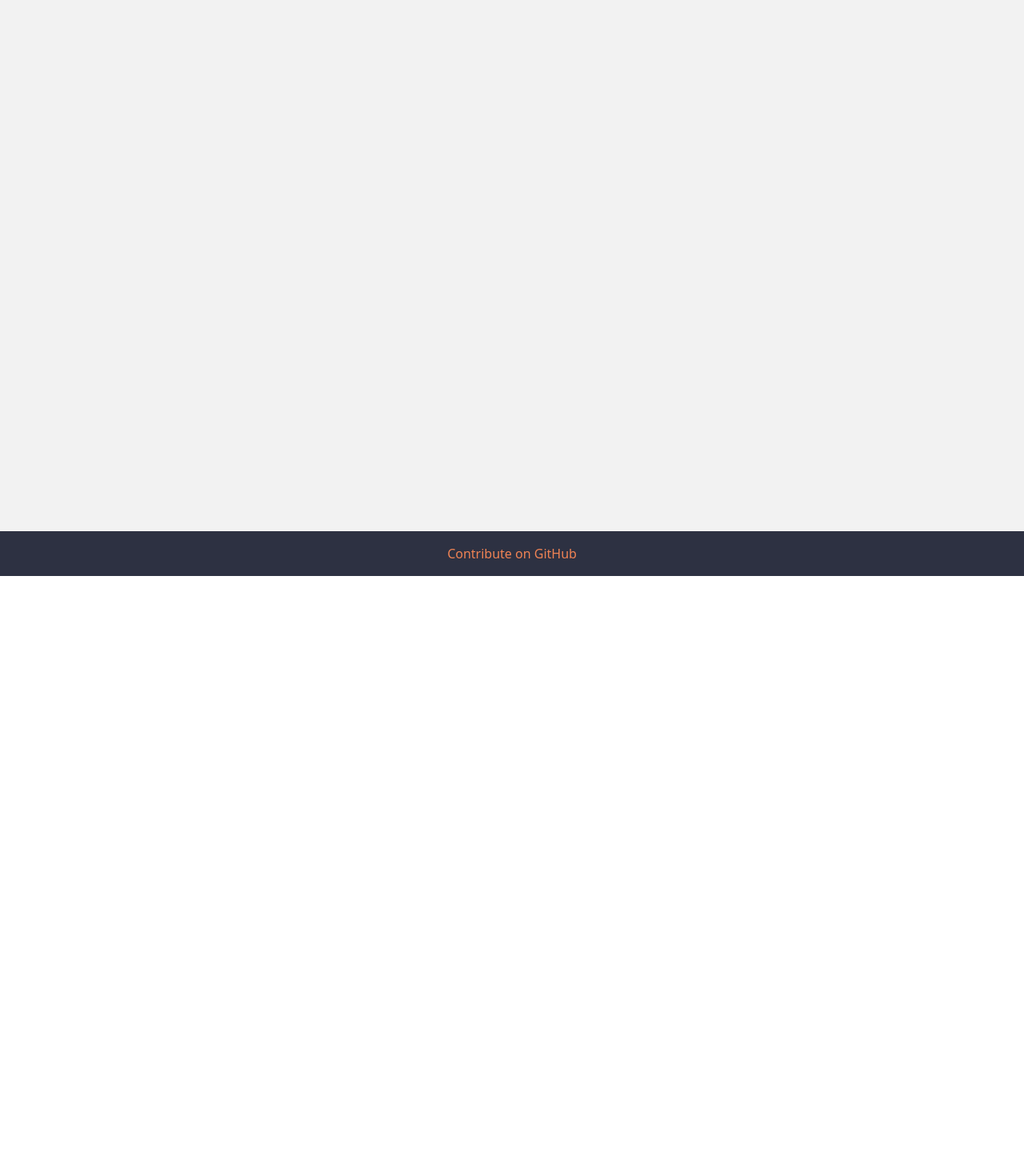
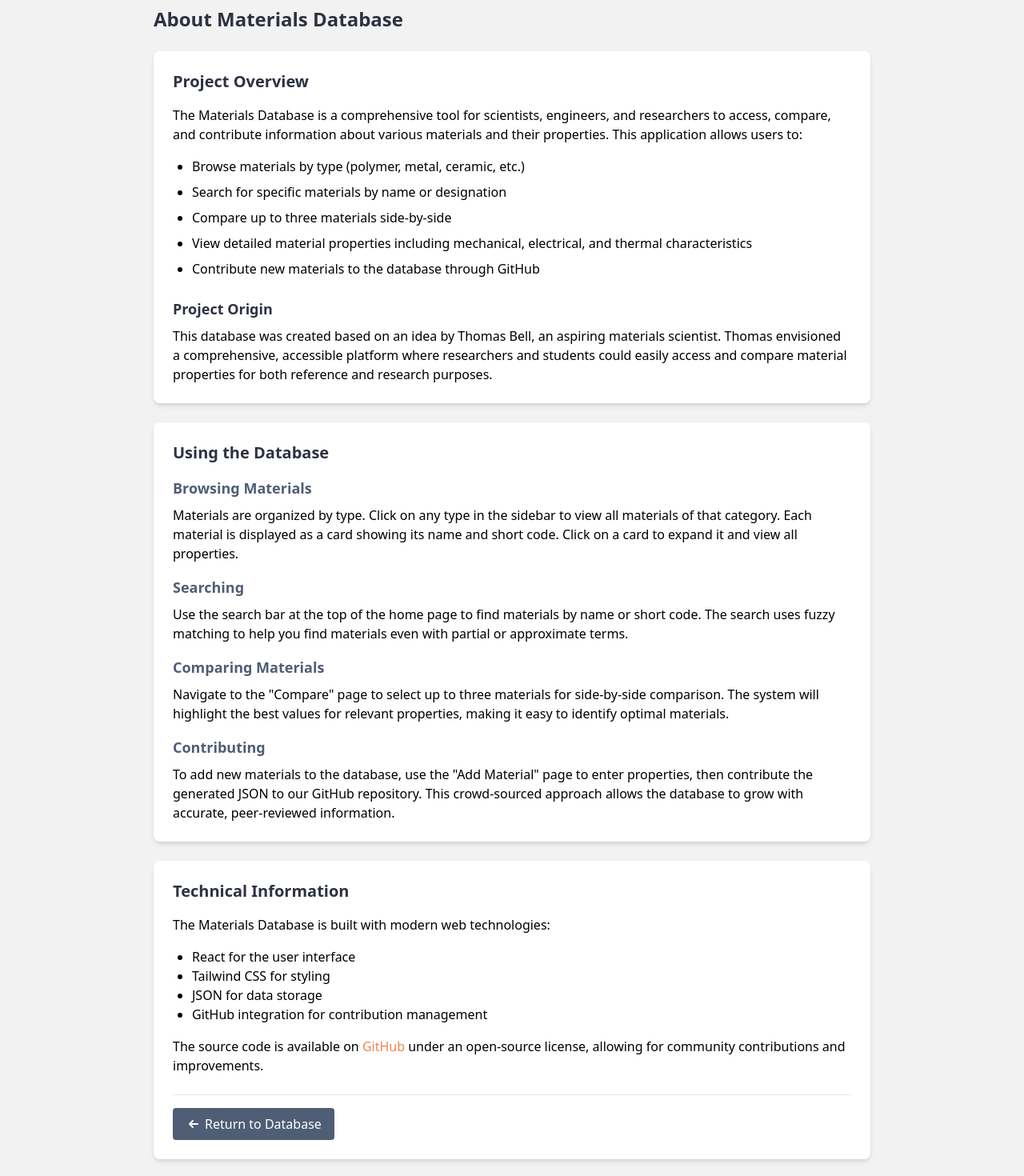
Before and after one commit to tommo395/material-database, a React (Create React App) app: page /info in a window 1280 px wide. Shown: the part 80-1550 px from the top of the page at 80% size. Before the commit the page ends 800 px from the top, so only its background shows below. Built offline with nearby package versions, Linux system fonts and the light colour scheme.

Commit message:
update all round

```diff
--- a/src/App.jsx
+++ b/src/App.jsx
@@ -1,10 +1,11 @@
-import React, { useState, useEffect } from 'react';
-import { BrowserRouter as Router, Routes, Route, Link } from 'react-router-dom';
-import Home from './pages/Home';
-import AddMaterial from './pages/AddMaterial';
-import MaterialTypePage from './pages/MaterialTypePage';
-import ComparisonPage from './pages/ComparisonPage';
-import { loadMaterials } from './data';
+import React, { useState, useEffect } from "react";
+import { BrowserRouter as Router, Routes, Route, Link } from "react-router-dom";
+import Home from "./pages/Home";
+import AddMaterial from "./pages/AddMaterial";
+import MaterialTypePage from "./pages/MaterialTypePage";
+import ComparisonPage from "./pages/ComparisonPage";
+import Info from "./pages/Info";
+import { loadMaterials } from "./data";
 
 function App() {
   const [materials, setMaterials] = useState([]);
@@ -34,11 +35,34 @@ function App() {
         <header className="bg-primary text-white shadow-md">
           <div className="container mx-auto px-4 py-4">
             <div className="flex flex-col md:flex-row justify-between items-center">
-              <Link to="/" className="text-2xl font-bold mb-4 md:mb-0">Materials Database</Link>
+              <Link to="/" className="text-2xl font-bold mb-4 md:mb-0">
+                Materials Database
+              </Link>
               <nav className="flex space-x-4">
-                <Link to="/" className="hover:text-accent transition-colors py-1 px-2 rounded hover:bg-primary-dark">Home</Link>
-                <Link to="/add" className="hover:text-accent transition-colors py-1 px-2 rounded hover:bg-primary-dark">Add Material</Link>
-                <Link to="/compare" className="hover:text-accent transition-colors py-1 px-2 rounded hover:bg-primary-dark">Compare</Link>
+                <Link
+                  to="/"
+                  className="hover:text-accent transition-colors py-1 px-2 rounded hover:bg-primary-dark"
+                >
+                  Home
+                </Link>
+                <Link
+                  to="/add"
+                  className="hover:text-accent transition-colors py-1 px-2 rounded hover:bg-primary-dark"
+                >
+                  Add Material
+                </Link>
+                <Link
+                  to="/compare"
+                  className="hover:text-accent transition-colors py-1 px-2 rounded hover:bg-primary-dark"
+                >
+                  Compare
+                </Link>
+                <Link
+                  to="/info"
+                  className="hover:text-accent transition-colors py-1 px-2 rounded hover:bg-primary-dark"
+                >
+                  Info
+                </Link>
               </nav>
             </div>
           </div>
@@ -46,9 +70,19 @@ function App() {
         <main className="container mx-auto px-4 py-6 flex-grow">
           <Routes>
             <Route path="/" element={<Home materials={materials} />} />
-            <Route path="/add" element={<AddMaterial materials={materials} />} />
-            <Route path="/type/:typeId" element={<MaterialTypePage materials={materials} />} />
-            <Route path="/compare" element={<ComparisonPage materials={materials} />} />
+            <Route
+              path="/add"
+              element={<AddMaterial materials={materials} />}
+            />
+            <Route
+              path="/type/:typeId"
+              element={<MaterialTypePage materials={materials} />}
+            />
+            <Route
+              path="/compare"
+              element={<ComparisonPage materials={materials} />}
+            />
+            <Route path="/info" element={<Info />} />
           </Routes>
         </main>
         <footer className="bg-primary text-white py-4 mt-auto">
@@ -56,7 +90,7 @@ function App() {
             <p>
               <a
                 href="https://github.com/username/materials-database"
-                className="text-accent hover:underline"
+                className="text-light hover:underline"
                 target="_blank"
                 rel="noopener noreferrer"
               >
--- a/src/components/MaterialTypeList.jsx
+++ b/src/components/MaterialTypeList.jsx
@@ -1,15 +1,37 @@
-import React from 'react';
+import React, { useState, useEffect } from 'react';
 import { Link } from 'react-router-dom';
 
 const MaterialTypeList = ({ materials }) => {
   // Get unique material types
-  const types = [...new Set(materials.map(material => material.type))];
+  const uniqueTypes = [...new Set(materials.map(material => material.type))];
+
+  // Count materials of each type
+  const typeCounts = uniqueTypes.reduce((counts, type) => {
+    counts[type] = materials.filter(m => m.type === type).length;
+    return counts;
+  }, {});
+
+  // Sort types by frequency (descending)
+  const types = uniqueTypes.sort((a, b) => typeCounts[b] - typeCounts[a]);
+
+  const [displayLimit, setDisplayLimit] = useState(8);
+  const [isMobile, setIsMobile] = useState(window.innerWidth < 768);
+
+  useEffect(() => {
+    const handleResize = () => setIsMobile(window.innerWidth < 768);
+    window.addEventListener('resize', handleResize);
+    return () => window.removeEventListener('resize', handleResize);
+  }, []);
+
+  const showMoreTypes = () => {
+    setDisplayLimit(prev => prev + 8);
+  };
 
   return (
     <div className="bg-white rounded-lg shadow-md p-4 mb-6">
       <h2 className="text-lg font-bold text-primary mb-4">Material Types</h2>
       <div className="flex flex-col space-y-2">
-        {types.map(type => (
+        {types.slice(0, displayLimit).map(type => (
           <Link
             key={type}
             to={`/type/${encodeURIComponent(type)}`}
@@ -18,6 +40,15 @@ const MaterialTypeList = ({ materials }) => {
             {type}
           </Link>
         ))}
+
+        {isMobile && types.length > displayLimit && (
+          <button
+            onClick={showMoreTypes}
+            className="w-full py-2 px-4 bg-secondary text-white rounded hover:bg-opacity-90 transition-colors shadow-sm mt-2"
+          >
+            Show More ({types.length - displayLimit} more types)
+          </button>
+        )}
       </div>
     </div>
   );
--- /dev/null
+++ b/src/pages/Info.jsx
@@ -0,0 +1,99 @@
+import React from 'react';
+import { Link } from 'react-router-dom';
+
+const Info = () => {
+  return (
+    <div className="max-w-4xl mx-auto">
+      <h1 className="text-2xl font-bold text-primary mb-6">About Materials Database</h1>
+
+      <div className="bg-white rounded-lg shadow-md p-6 mb-6">
+        <h2 className="text-xl font-semibold text-primary mb-4">Project Overview</h2>
+        <p className="mb-4">
+          The Materials Database is a comprehensive tool for scientists, engineers, and researchers to access, compare,
+          and contribute information about various materials and their properties. This application allows users to:
+        </p>
+
+        <ul className="list-disc pl-6 mb-4 space-y-2">
+          <li>Browse materials by type (polymer, metal, ceramic, etc.)</li>
+          <li>Search for specific materials by name or designation</li>
+          <li>Compare up to three materials side-by-side</li>
+          <li>View detailed material properties including mechanical, electrical, and thermal characteristics</li>
+          <li>Contribute new materials to the database through GitHub</li>
+        </ul>
+
+        <h3 className="text-lg font-semibold text-primary mb-2 mt-6">Project Origin</h3>
+        <p>
+          This database was created based on an idea by Thomas Bell, an aspiring materials scientist. Thomas envisioned a
+          comprehensive, accessible platform where researchers and students could easily access and compare material properties
+          for both reference and research purposes.
+        </p>
+      </div>
+
+      <div className="bg-white rounded-lg shadow-md p-6 mb-6">
+        <h2 className="text-xl font-semibold text-primary mb-4">Using the Database</h2>
+
+        <div className="mb-4">
+          <h3 className="text-lg font-semibold text-secondary mb-2">Browsing Materials</h3>
+          <p>
+            Materials are organized by type. Click on any type in the sidebar to view all materials of that category.
+            Each material is displayed as a card showing its name and short code. Click on a card to expand it and view all properties.
+          </p>
+        </div>
+
+        <div className="mb-4">
+          <h3 className="text-lg font-semibold text-secondary mb-2">Searching</h3>
+          <p>
+            Use the search bar at the top of the home page to find materials by name or short code.
+            The search uses fuzzy matching to help you find materials even with partial or approximate terms.
+          </p>
+        </div>
+
+        <div className="mb-4">
+          <h3 className="text-lg font-semibold text-secondary mb-2">Comparing Materials</h3>
+          <p>
+            Navigate to the "Compare" page to select up to three materials for side-by-side comparison.
+            The system will highlight the best values for relevant properties, making it easy to identify optimal materials.
+          </p>
+        </div>
+
+        <div>
+          <h3 className="text-lg font-semibold text-secondary mb-2">Contributing</h3>
+          <p>
+            To add new materials to the database, use the "Add Material" page to enter properties, then contribute the generated JSON
+            to our GitHub repository. This crowd-sourced approach allows the database to grow with accurate, peer-reviewed information.
+          </p>
+        </div>
+      </div>
+
+      <div className="bg-white rounded-lg shadow-md p-6">
+        <h2 className="text-xl font-semibold text-primary mb-4">Technical Information</h2>
+        <p className="mb-4">
+          The Materials Database is built with modern web technologies:
+        </p>
+
+        <ul className="list-disc pl-6 mb-4">
+          <li>React for the user interface</li>
+          <li>Tailwind CSS for styling</li>
+          <li>JSON for data storage</li>
+          <li>GitHub integration for contribution management</li>
+        </ul>
+
+        <p>
+          The source code is available on <a href="https://github.com/username/materials-database" className="text-accent hover:underline">GitHub </a>
+        under an open-source license, allowing for community contributions and improvements.
+        </p>
+
+        <div className="mt-6 pt-4 border-t border-light-gray">
+          <Link to="/" className="bg-secondary text-white py-2 px-4 rounded hover:bg-opacity-90 transition-colors inline-flex items-center">
+            <svg xmlns="http://www.w3.org/2000/svg" className="h-5 w-5 mr-1" viewBox="0 0 20 20" fill="currentColor">
+              <path fillRule="evenodd" d="M9.707 14.707a1 1 0 01-1.414 0l-4-4a1 1 0 010-1.414l4-4a1 1 0 011.414 1.414L7.414 9H15a1 1 0 110 2H7.414l2.293 2.293a1 1 0 010 1.414z" clipRule="evenodd" />
+            </svg>
+            Return to Database
+          </Link>
+        </div>
+      </div>
+    </div>
+  );
+};
+
+export default Info;
```
Also changed, not shown: 1 other file (tests, documents, lock files or other folders).
